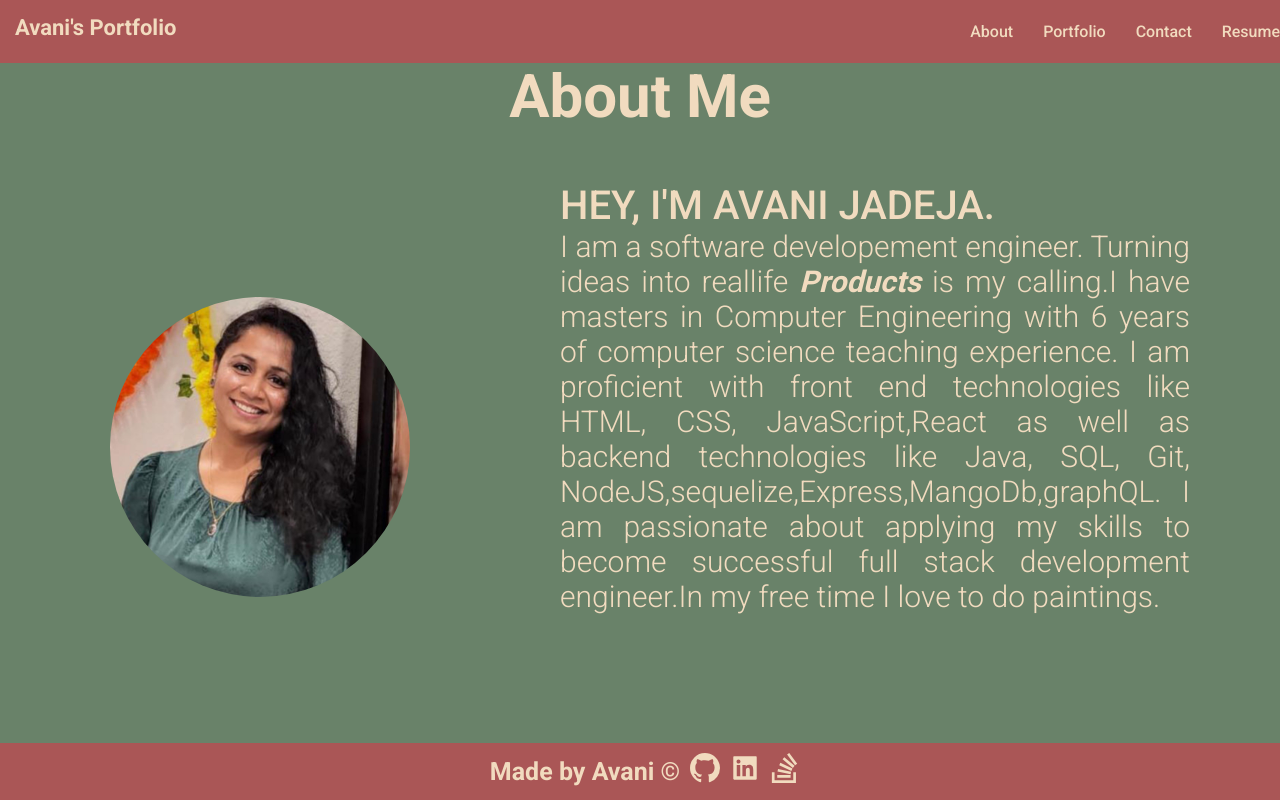
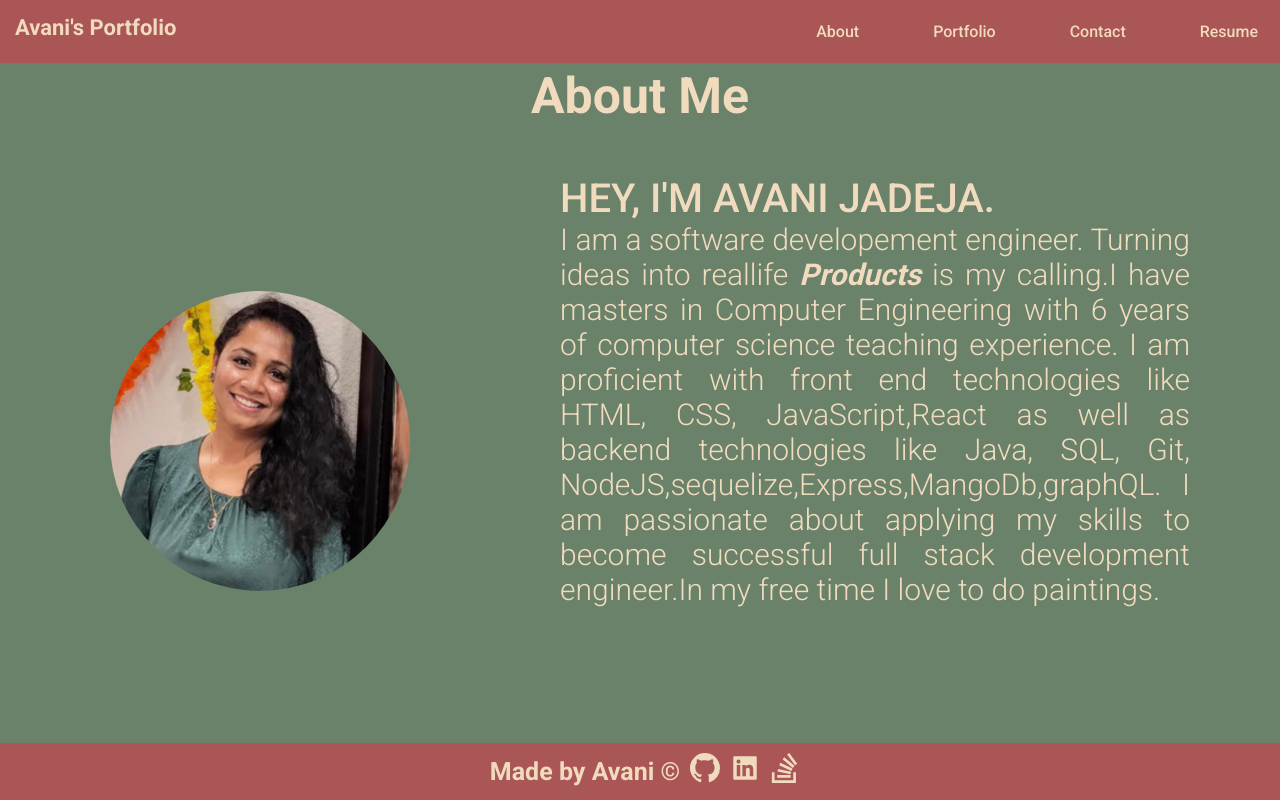
Before and after one commit to avanijadeja/react_portfolio, a React (Create React App) app: page / in a window 1280 px wide. Built offline with nearby package versions, Linux system fonts and the light colour scheme.

Commit message:
Change Portfolio Image width height

```diff
--- a/src/index.css
+++ b/src/index.css
@@ -4,7 +4,7 @@
   padding: 0;
 }
 
-/* Define name to color  */
+/* Define Variable for color  */
 :root {
   --primary-color: #f1dbbf;
   --secondary-color: #aa5656;
@@ -12,6 +12,7 @@
   --dark-color: #698269;
 }
 
+/*  Define global css */
 #root {
   display: flex;
   flex-direction: column;
@@ -19,6 +20,7 @@
   min-height: 100vh;
 }
 
+/* Define CSS for body */
 body {
   color: var(--primary-color);
   background-color: var(--dark-color);
@@ -29,17 +31,14 @@ body {
   width: 100%;
 }
 
-main {
-  width: 100%;
-  background-color: var(--dark-color);
-}
-
+/* Define All H1 CSS */
 h1 {
-  font-size: 60px;
+  font-size: 50px;
   text-align: center;
   padding-top: 40px;
   padding-bottom: 40px;
 }
+
 header {
   width: 100%;
   padding: 15px;
@@ -74,7 +73,7 @@ header nav ul {
   list-style: none;
 }
 header nav ul li a {
-  padding: 10px 15px;
+  padding: 10px 37px;
   font-weight: normal;
 }
 
@@ -220,7 +219,7 @@ header nav ul li a:hover {
 
 .container .item {
   width: 350px;
-  height: 300px;
+  height: 200px;
   border-radius: 20px;
   border: 1px solid rgb(240, 239, 239);
   margin: 10px 20px;
```
